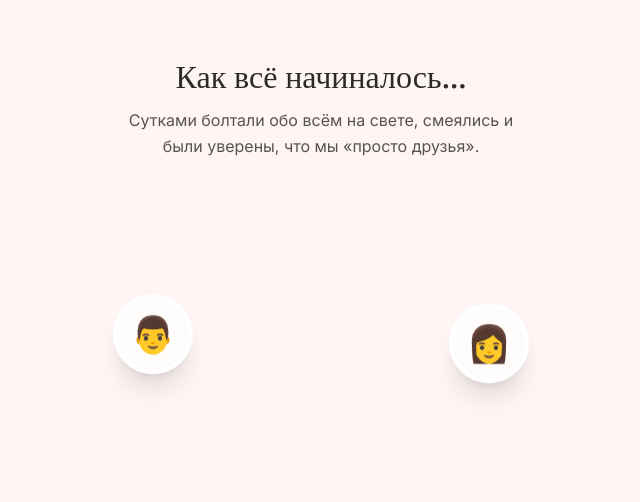
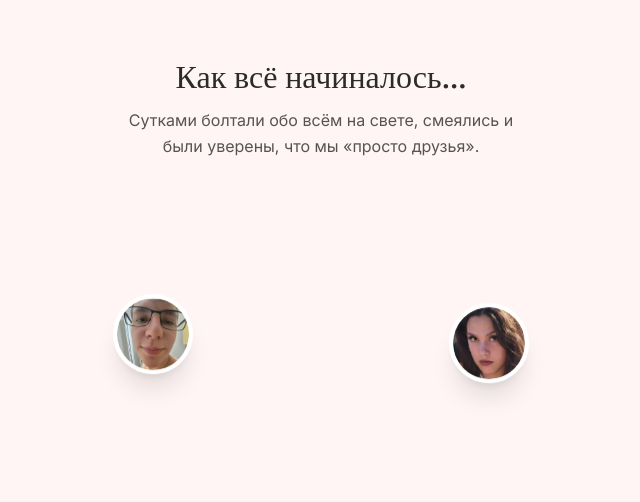
Before and after one commit to Nickolazy/our-story-27-03-2026, an Astro site: page / in a window 1280 px wide. Shown: the part 1723-2225 px from the top of the page, without its empty margins (319-959 px from the left). Built offline with nearby package versions, Linux system fonts and the light colour scheme; Astro itself is replaced by a stand-in of ours; a web font is replaced by a local one.

Commit message:
Add avatars

```diff
--- a/src/components/interactive/StoryChatAndKiss.tsx
+++ b/src/components/interactive/StoryChatAndKiss.tsx
@@ -2,6 +2,8 @@ import { useGSAP } from '@gsap/react';
 import gsap from 'gsap';
 import { ScrollTrigger } from 'gsap/ScrollTrigger';
 import { useRef } from 'react';
+import kolya from '../../assets/avatars/kolya.png'
+import masha from '../../assets/avatars/masha.png'
 
 gsap.registerPlugin(ScrollTrigger);
 
@@ -122,7 +124,8 @@ export default function StoryChatAndKiss() {
         <div ref={boyRef} className="absolute left-0 top-1/2 -translate-y-1/2 z-10 will-change-[left,transform]">
           <div ref={boyInnerRef}>
             <div className="flex h-16 w-16 md:h-20 md:w-20 items-center justify-center overflow-hidden rounded-full border-[3px] md:border-4 border-white bg-surface shadow-xl backdrop-blur-md">
-              <span className="text-3xl md:text-4xl">👨</span>
+              {/* <span className="text-3xl md:text-4xl">👨</span> */}
+              <img src={kolya.src} alt="kolya" className="w-full object-cover" />
             </div>
           </div>
         </div>
@@ -130,7 +133,8 @@ export default function StoryChatAndKiss() {
         <div ref={girlRef} className="absolute right-0 top-1/2 -translate-y-1/2 z-10 will-change-[right,transform]">
           <div ref={girlInnerRef}>
             <div className="flex h-16 w-16 md:h-20 md:w-20 items-center justify-center overflow-hidden rounded-full border-[3px] md:border-4 border-white bg-surface shadow-xl backdrop-blur-md">
-              <span className="text-3xl md:text-4xl">👩</span>
+              {/* <span className="text-3xl md:text-4xl">👩</span> */}
+              <img src={masha.src} alt="kolya" className="w-full object-cover" />
             </div>
           </div>
         </div>
```
Also changed, not shown: src/assets/avatars/kolya.png (added), src/assets/avatars/masha.png (added).
